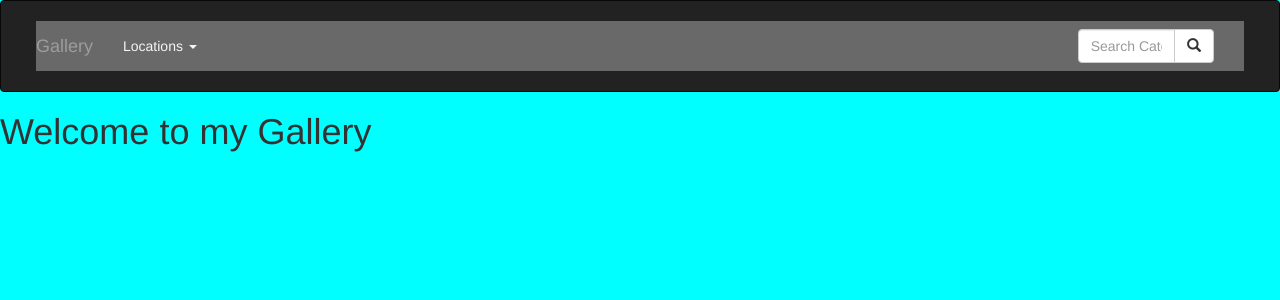
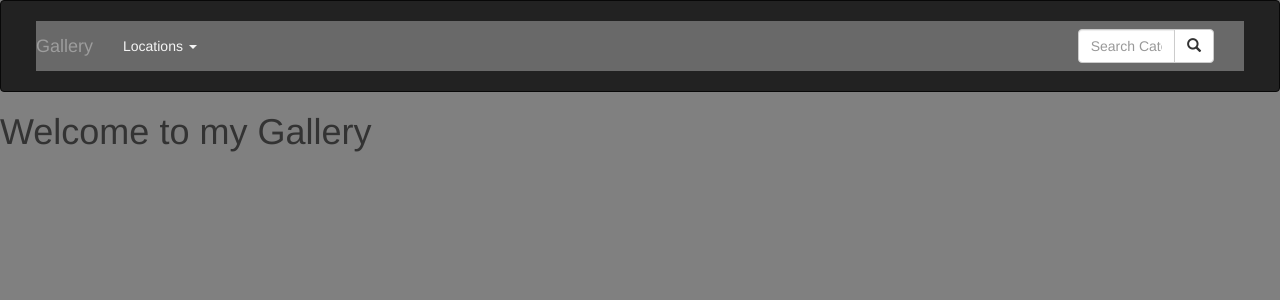
Before and after one commit to yvetteveve/Gallery, a Django app: template gallery/templates/welcome.html in a window 1280 px wide. Shown: the top 300 px of the page. Run offline with Django 3.2, Linux system fonts and the light colour scheme; the template is opened without the code that fills it, so the values that code supplies are empty; parts of the project's set-up code (start-up, migrations or seed data) failed here and were passed over; some libraries are stand-ins or nearby versions.

Commit message:
i change background color on body of my project

```diff
--- a/static/basephotos.css
+++ b/static/basephotos.css
@@ -1,5 +1,5 @@
 body{
-    background-color: aqua;
+    background-color: gray;
 }
 img:hover {
         -ms-transform: scale(1.1);
```
